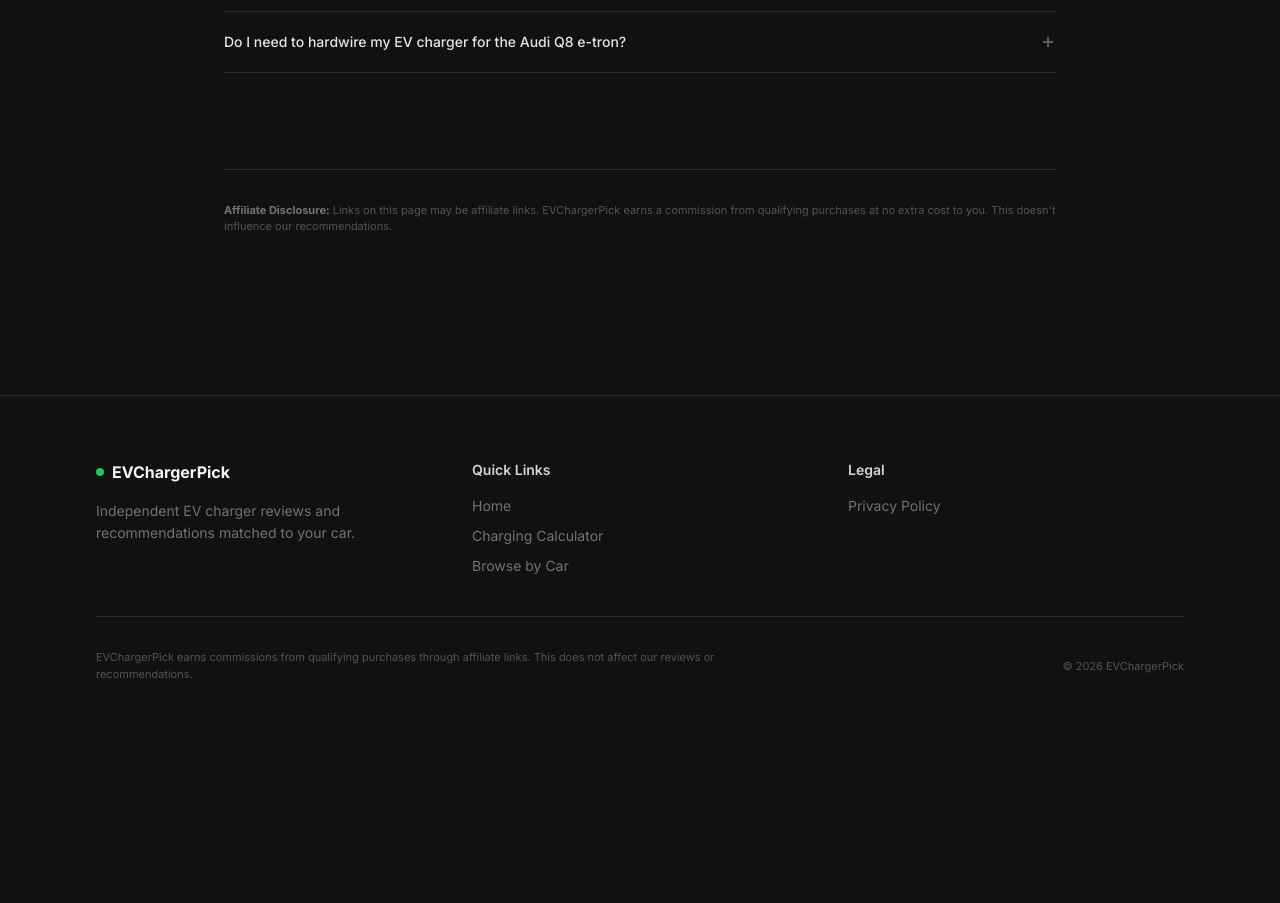
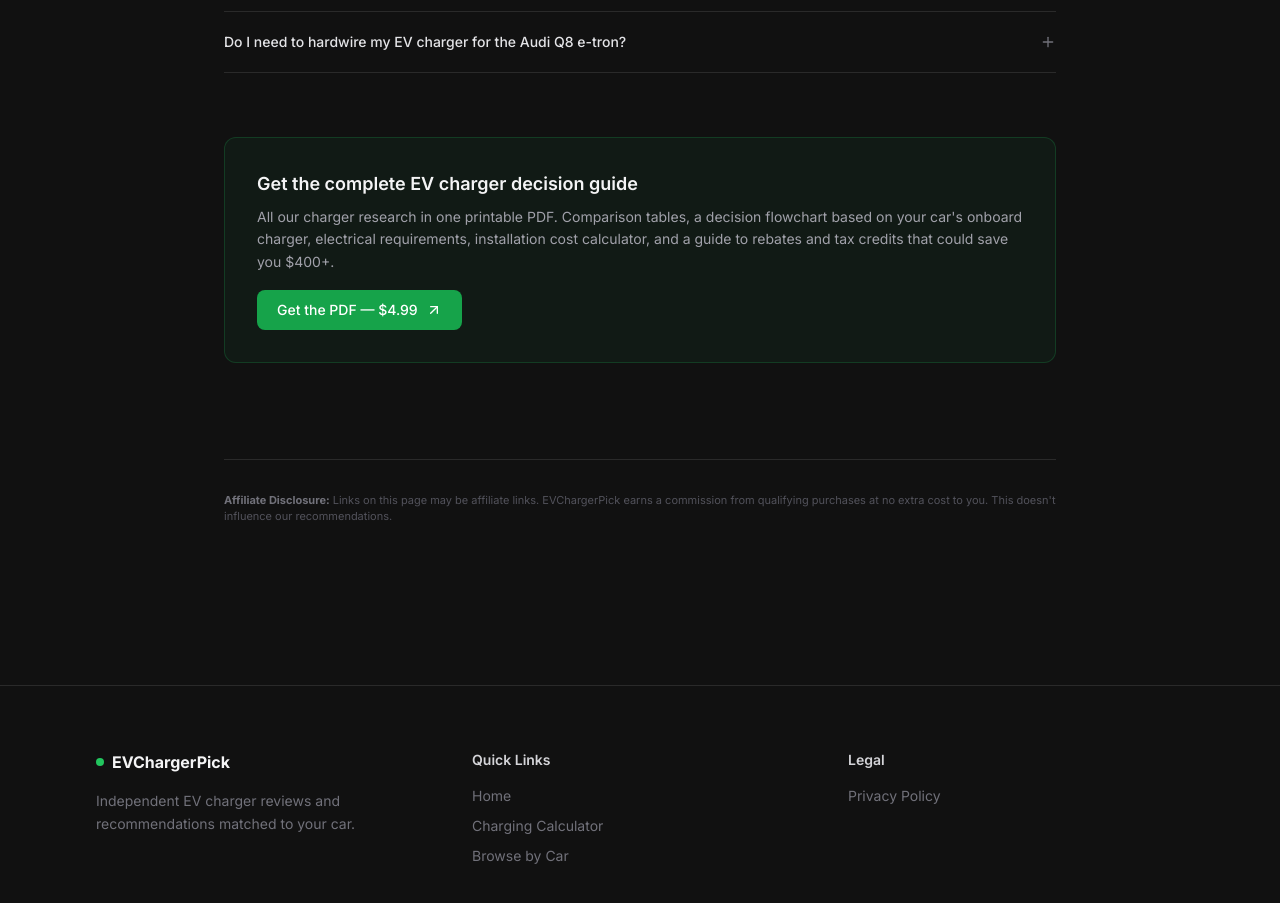
Before and after one commit to AdnanCTech/evchargerpick, a Next.js app: page /best-ev-charger-for/audi-q8-etron in a window 1280 px wide. Shown: the part 4240-5143 px from the top of the page. Before the commit the page ends 4988 px from the top, so only its background shows below. Built offline with nearby package versions, Linux system fonts and the light colour scheme.

Commit message:
Add Gumroad CTA for EV Home Charger Decision Guide to all car model pages

```diff
--- a/src/app/best-ev-charger-for/[slug]/page.tsx
+++ b/src/app/best-ev-charger-for/[slug]/page.tsx
@@ -537,6 +537,23 @@ export default async function CarModelPage({ params }: Props) {
           </div>
         </section>
 
+        {/* Gumroad CTA */}
+        <section className="mt-16 rounded-xl border border-green-500/20 bg-green-500/5 p-6 sm:p-8">
+          <h3 className="text-lg font-semibold text-zinc-100">Get the complete EV charger decision guide</h3>
+          <p className="mt-2 text-sm text-zinc-400 leading-relaxed">
+            All our charger research in one printable PDF. Comparison tables, a decision flowchart based on your car&apos;s onboard charger, electrical requirements, installation cost calculator, and a guide to rebates and tax credits that could save you $400+.
+          </p>
+          <a
+            href="https://insensate.gumroad.com/l/ev-home-charger-guide"
+            target="_blank"
+            rel="noopener noreferrer"
+            className="mt-4 inline-flex items-center gap-2 rounded-lg bg-green-600 px-5 py-2.5 text-sm font-medium text-white transition-colors hover:bg-green-500"
+          >
+            Get the PDF — $4.99
+            <ArrowUpRight className="h-4 w-4" />
+          </a>
+        </section>
+
         {/* Affiliate Disclosure */}
         <div className="mt-24 text-[11px] text-zinc-600 border-t border-[#2a2a2a] pt-8">
           <strong className="text-zinc-500">Affiliate Disclosure:</strong>{" "}
```
